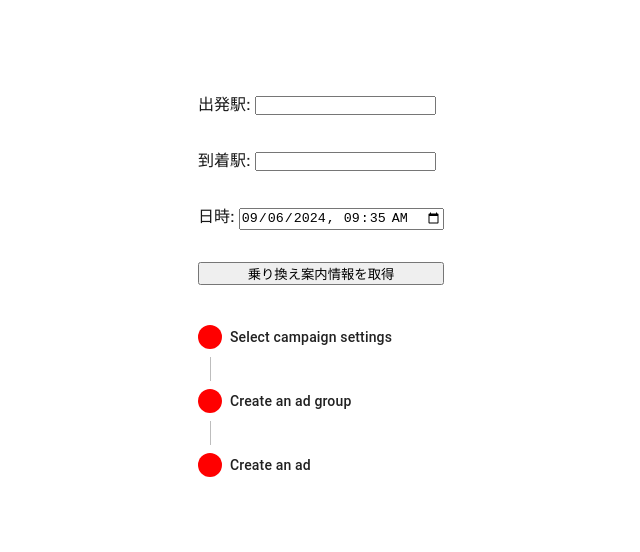
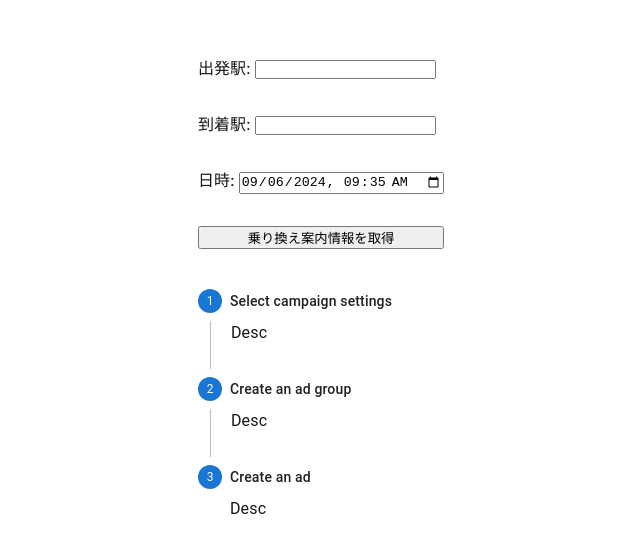
Before and after one commit to Tomohiro-Akinaga/TrekTrip, a Next.js app in the folder frontend/: page / in a window 1280 px wide. Shown: the part 112-664 px from the top of the page, without its empty margins (319-959 px from the left). Built offline with nearby package versions, Linux system fonts and the light colour scheme.

Commit message:
stepper調整

```diff
--- a/frontend/src/app/page.module.css
+++ b/frontend/src/app/page.module.css
@@ -15,8 +15,7 @@
   align-items: center;
   justify-items: center;
   min-height: 100svh;
-  padding: 80px;
-  gap: 64px;
+  padding: 40px;
   font-family: var(--font-geist-sans);
 }
 
--- a/frontend/src/app/page.tsx
+++ b/frontend/src/app/page.tsx
@@ -7,18 +7,7 @@ import parseHTML from "@/utils/parseHTML";
 import parseISODate from "@/utils/parseISODate";
 import getJST from "@/utils/getJST";
 import TypeText from "@/components/atoms/input/TypeText";
-
-import Box from "@mui/material/Box";
-import Stepper from "@mui/material/Stepper";
-import Step from "@mui/material/Step";
-import StepLabel from "@mui/material/StepLabel";
-import StepContent from "@mui/material/StepContent";
-import Button from "@mui/material/Button";
-import Paper from "@mui/material/Paper";
-import Typography from "@mui/material/Typography";
-
-import { makeStyles } from "@mui/styles";
-import { StepIcon } from "@mui/material";
+import StepperBox from "@/components/molecules/StepperBox";
 
 export default function Home() {
   const initialDateTime = getJST();
@@ -61,36 +50,17 @@ export default function Home() {
   const steps = [
     {
       label: "Select campaign settings",
-      description: `For each ad campaign that you create, you can control how much
-                you're willing to spend on clicks and conversions, which networks
-                and geographical locations you want your ads to show on, and more.`,
+      description: "Desc",
     },
     {
       label: "Create an ad group",
-      description:
-        "An ad group contains one or more ads which target a shared set of keywords.",
+      description: "Desc",
     },
     {
       label: "Create an ad",
-      description: `Try out different ad text to see what brings in the most customers,
-                and learn how to enhance your ads using features like ad extensions.
-                If you run into any problems with your ads, find out how to tell if
-                they're running and how to resolve approval issues.`,
+      description: "Desc",
     },
   ];
-
-  const CustomStepIcon = () => {
-    return (
-      <div
-        style={{
-          width: "24px",
-          height: "24px",
-          backgroundColor: "red",
-          borderRadius: "50%",
-        }}
-      ></div>
-    ); // 空のアイコンに変更
-  };
 
   return (
     <div className={styles.page}>
@@ -99,21 +69,7 @@ export default function Home() {
         <TypeText onChange={handleChangeArrival}>到着駅: </TypeText>
         <SelectDateTime onChange={handleChangeDateTime}>日時: </SelectDateTime>
         <button onClick={handleClick}>乗り換え案内情報を取得</button>
-
-        <Box sx={{ maxWidth: 400 }}>
-          <Stepper activeStep={4} orientation="vertical">
-            {steps.map((step, index) => (
-              <Step key={step.label}>
-                <StepLabel StepIconComponent={CustomStepIcon}>
-                  {step.label}
-                </StepLabel>
-                <StepContent>
-                  <Typography>{step.description}</Typography>
-                </StepContent>
-              </Step>
-            ))}
-          </Stepper>
-        </Box>
+        <StepperBox steps={steps} />
       </main>
     </div>
   );
--- /dev/null
+++ b/frontend/src/components/molecules/StepperBox/index.module.css
@@ -0,0 +1,6 @@
+.icon {
+  width: 20px;
+  height: 20px;
+  background-color: #000;
+  border-radius: 50%;
+}
--- /dev/null
+++ b/frontend/src/components/molecules/StepperBox/index.tsx
@@ -0,0 +1,33 @@
+import React, { PropsWithChildren } from "react";
+import styles from "./index.module.css";
+import {
+  Box,
+  Step,
+  StepContent,
+  StepLabel,
+  Stepper,
+  Typography,
+} from "@mui/material";
+
+interface Props {
+  steps: { label: string; description: string }[];
+}
+
+const StepperBox = ({ children, steps }: PropsWithChildren<Props>) => {
+  return (
+    <Box sx={{ maxWidth: 400 }}>
+      <Stepper activeStep={0} orientation="vertical">
+        {steps.map((step, index) => (
+          <Step key={step.label} active>
+            <StepLabel>{step.label}</StepLabel>
+            <StepContent>
+              <Typography>{step.description}</Typography>
+            </StepContent>
+          </Step>
+        ))}
+      </Stepper>
+    </Box>
+  );
+};
+
+export default StepperBox;
```
Also changed, not shown: 2 other files (tests, documents, lock files or other folders).
